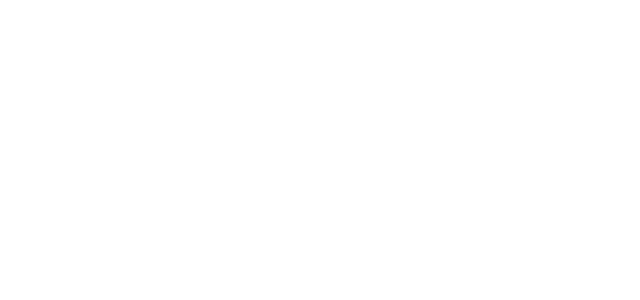
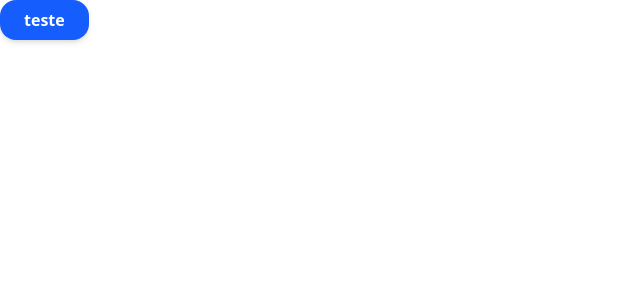
Before and after one commit to Christian-M-Silva/login-test, a React (Vite) app in the folder Front/: page / in a window 1280 px wide. Shown: the top 300 px of the page, without its empty margins (0-640 px from the left). Built offline with nearby package versions, Linux system fonts and the light colour scheme.

Commit message:
feat(buttonComponent): Criará um component de button

```diff
--- a/Front/src/App.tsx
+++ b/Front/src/App.tsx
@@ -1,8 +1,10 @@
+import { Button } from "./components/buttonComponent/buttonComponent"
+
 function App() {
 
   return (
     <>
-      <div></div>
+      <div><Button label="teste"/></div>
     </>
   )
 }
--- /dev/null
+++ b/Front/src/components/buttonComponent/buttonComponent.tsx
@@ -0,0 +1,11 @@
+import type { labelProp } from "../../types";
+
+export function Button({ label }: labelProp) {
+    return (
+        <button
+            className={`rounded-2xl bg-blue-600 text-white px-6 py-2 font-semibold shadow-md transition duration-300 ease-in-out hover:bg-blue-700 focus:outline-none focus:ring-2 focus:ring-blue-400 focus:ring-offset-1`}
+        >
+            {label}
+        </button>
+    );
+}
--- a/Front/src/components/inputComponent/inputComponent.tsx
+++ b/Front/src/components/inputComponent/inputComponent.tsx
@@ -1,6 +1,6 @@
-import type { inputProp } from "../../types";
+import type { labelProp } from "../../types";
 
-export function Input({ label }: inputProp) {
+export function Input({ label }: labelProp) {
     return (
         <div className="flex flex-col gap-1">
             <label className="text-sm font-medium text-gray-700 flex flex-col">
--- a/Front/src/types.ts
+++ b/Front/src/types.ts
@@ -1,3 +1,3 @@
-export type inputProp = {
+export type labelProp = {
     label: string
 }
```
Also changed, not shown: 1 other file (tests, documents, lock files or other folders).
